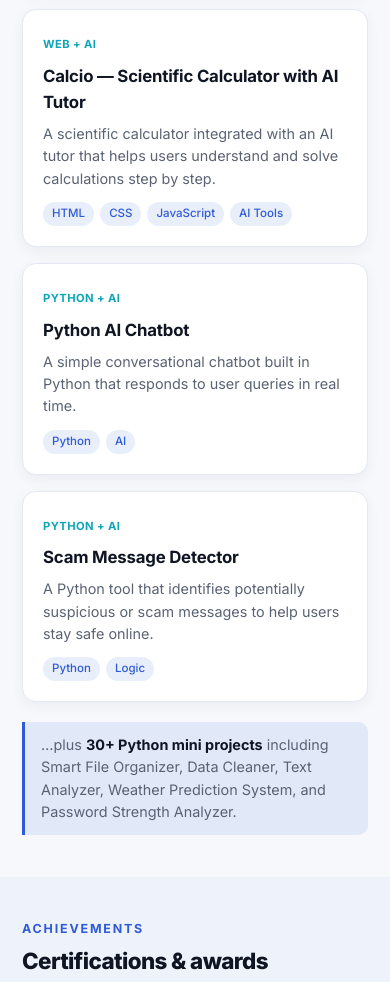
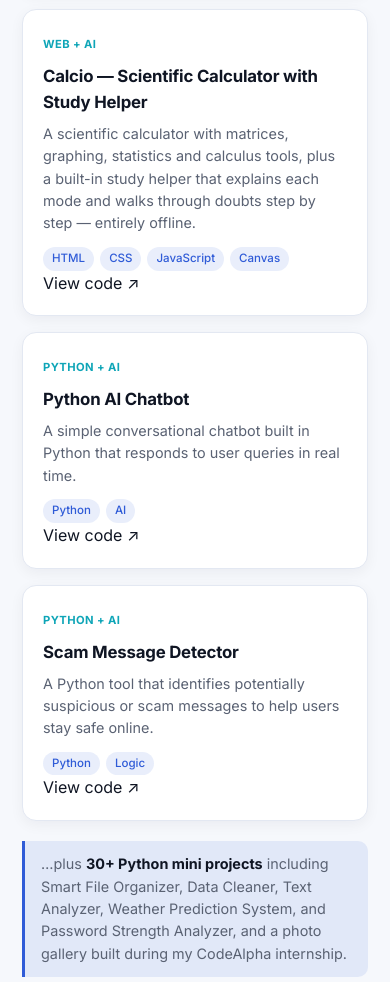
Before and after one commit to harshithat0729-dev/CodeAlpha-Intern, a website: page portfolio/index.html in a window 390 px wide. Shown: the part 2480-3462 px from the top of the page. Drawn offline with Linux system fonts and the light colour scheme.

Commit message:
feat(portfolio): link project code, drop public phone number, fix Calcio wording

```diff
--- a/portfolio/index.html
+++ b/portfolio/index.html
@@ -186,10 +186,12 @@
           <div class="project-top">
             <span class="tag">Web + AI</span>
           </div>
-          <h3>Calcio — Scientific Calculator with AI Tutor</h3>
-          <p>A scientific calculator integrated with an AI tutor that helps users
-             understand and solve calculations step by step.</p>
-          <ul class="chips small"><li>HTML</li><li>CSS</li><li>JavaScript</li><li>AI Tools</li></ul>
+          <h3>Calcio — Scientific Calculator with Study Helper</h3>
+          <p>A scientific calculator with matrices, graphing, statistics and calculus
+             tools, plus a built-in study helper that explains each mode and walks
+             through doubts step by step — entirely offline.</p>
+          <ul class="chips small"><li>HTML</li><li>CSS</li><li>JavaScript</li><li>Canvas</li></ul>
+          <a class="project-link" href="https://github.com/harshithat0729-dev/CodeAlpha-Intern/tree/main/calculator" target="_blank" rel="noopener noreferrer">View code ↗</a>
         </article>
 
         <article class="project reveal">
@@ -200,6 +202,7 @@
           <p>A simple conversational chatbot built in Python that responds to
              user queries in real time.</p>
           <ul class="chips small"><li>Python</li><li>AI</li></ul>
+          <a class="project-link" href="https://github.com/harshithat0729-dev/Python-projects/blob/main/20_Python_AI_Chatbot_.py" target="_blank" rel="noopener noreferrer">View code ↗</a>
         </article>
 
         <article class="project reveal">
@@ -210,12 +213,15 @@
           <p>A Python tool that identifies potentially suspicious or scam messages
              to help users stay safe online.</p>
           <ul class="chips small"><li>Python</li><li>Logic</li></ul>
+          <a class="project-link" href="https://github.com/harshithat0729-dev/Python-projects/blob/main/14_Scam_Message_Detector.py" target="_blank" rel="noopener noreferrer">View code ↗</a>
         </article>
       </div>
 
       <p class="projects-note reveal">
         …plus <strong>30+ Python mini projects</strong> including Smart File Organizer,
-        Data Cleaner, Text Analyzer, Weather Prediction System, and Password Strength Analyzer.
+        Data Cleaner, Text Analyzer, Weather Prediction System, and Password Strength Analyzer,
+        and a <a href="https://github.com/harshithat0729-dev/CodeAlpha-Intern/tree/main/image-gallery" target="_blank" rel="noopener noreferrer">photo gallery</a>
+        built during my CodeAlpha internship.
       </p>
     </div>
   </section>
@@ -265,10 +271,6 @@
           <span class="cc-label">Email</span>
           <span class="cc-value">harshithat0729@gmail.com</span>
         </a>
-        <a class="contact-card reveal" href="tel:+919581157958">
-          <span class="cc-label">Phone</span>
-          <span class="cc-value">+91-9581157958</span>
-        </a>
         <a class="contact-card reveal" href="https://www.linkedin.com/in/harshitha-thummala-312bb239b" target="_blank" rel="noopener noreferrer">
           <span class="cc-label">LinkedIn</span>
           <span class="cc-value">harshitha-thummala</span>
```
